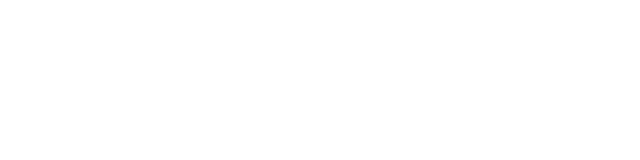
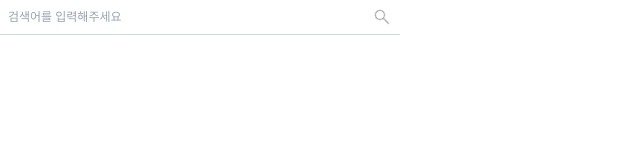
Before and after one commit to de-caffeine/de-caffeine, a React (Vite) app: page / in a window 1280 px wide. Shown: the top 160 px of the page, without its empty margins (0-640 px from the left). Built offline with nearby package versions, Linux system fonts and the light colour scheme.

Commit message:
✨ Feat(atoms): Searchbar 컴포넌트 추가가

```diff
--- a/src/App.tsx
+++ b/src/App.tsx
@@ -1,3 +1,9 @@
+import SearchBar from './components/atoms/SearchBar';
+
 export default function App() {
-    return <></>;
+  return (
+    <>
+      <SearchBar />
+    </>
+  );
 }
--- a/src/components/atoms/SearchBar.tsx
+++ b/src/components/atoms/SearchBar.tsx
@@ -1,7 +1,19 @@
+import searchIcon from '../image/searchIcon.png';
 export default function SearchBar() {
-    return (
-        <>
-            <input type="text"></input>
-        </>
-    );
+  return (
+    <>
+      <div className="relative w-[400px] border-b border-gray-300">
+        <input
+          type="text"
+          placeholder="검색어를 입력해주세요"
+          className="text-[12px] w-[400px] pl-2 py-2 text-gray-700 placeholder-gray-400 focus:outline-none"
+        />
+        <img
+          src={searchIcon}
+          alt="검색 아이콘"
+          className="absolute right-0 top-1/2 -translate-y-1/2 w-5 h-5 mr-2"
+        />
+      </div>
+    </>
+  );
 }
```
Also changed, not shown: src/main.tsx (+5 -5 lines), src/components/image/searchIcon.png (added).
